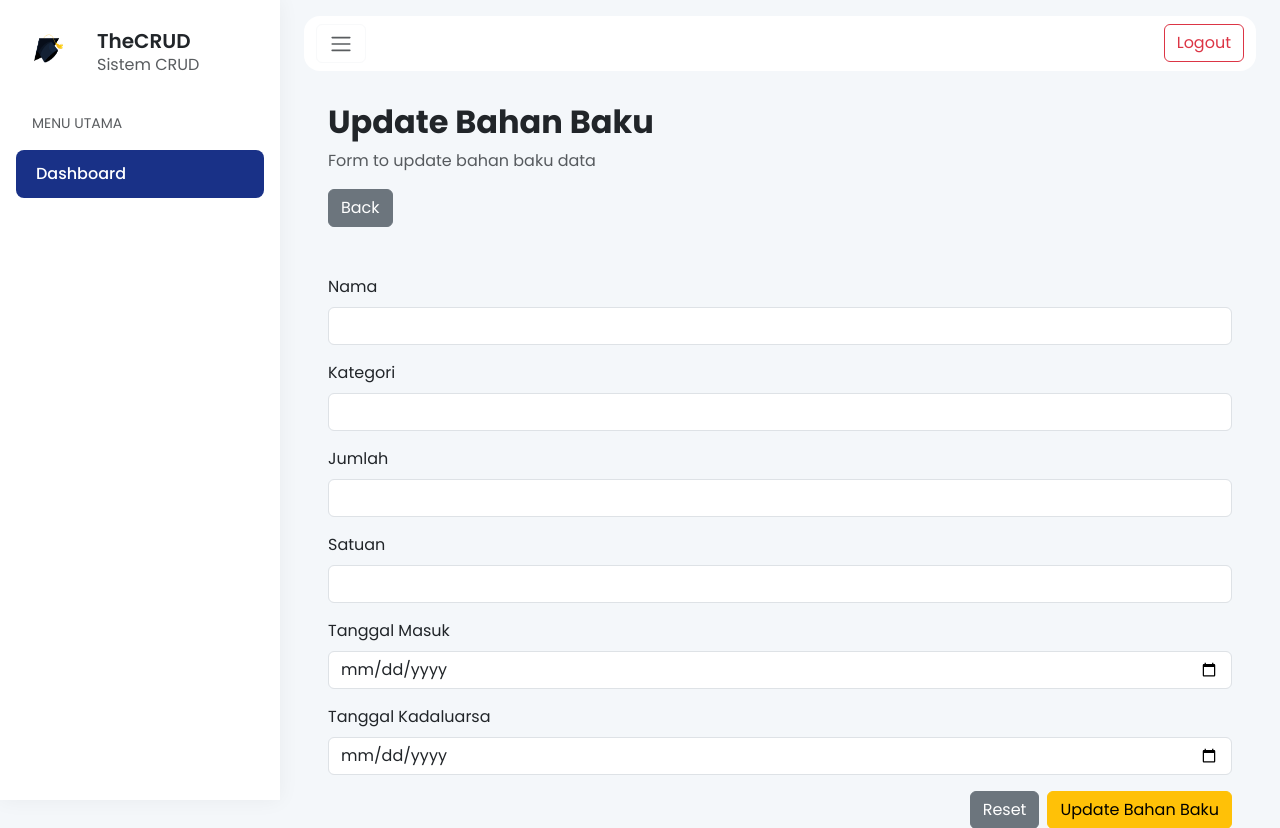
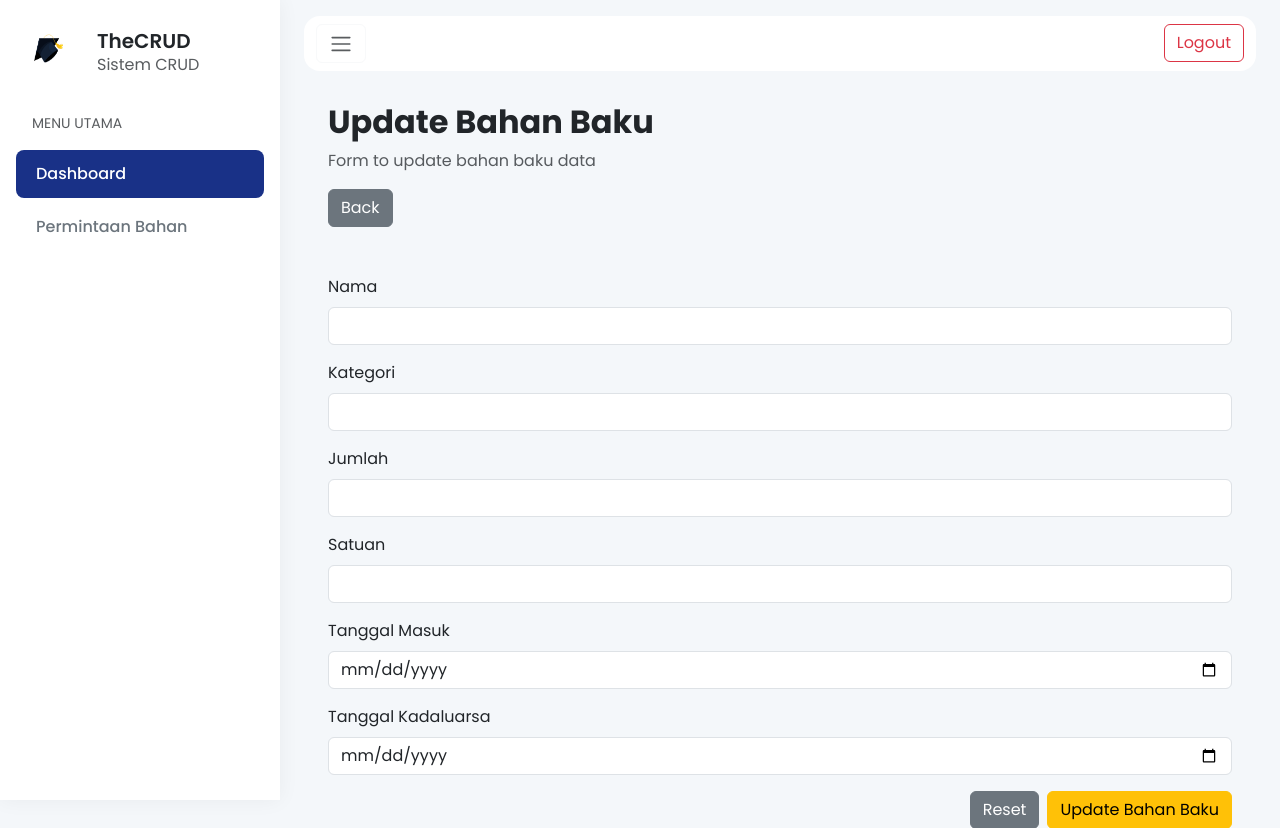
Before and after one commit to Farraskuy/MBG_241511010_2A_Farras-Fadhil-Syafiq, a CodeIgniter 4 app: the page made by app/Views/BahanBaku/edit.php in a window 1280 px wide. Shown: the top 828 px of the page. Run offline with PHP 8.4 and a stand-in for CodeIgniter, Linux system fonts and the light colour scheme; the template is opened without the code that fills it, so the values that code supplies are empty; some libraries are stand-ins or nearby versions.

Commit message:
fix bahan baku edit by farras fadhil syafiq

```diff
--- a/app/Views/BahanBaku/edit.php
+++ b/app/Views/BahanBaku/edit.php
@@ -12,7 +12,7 @@ Update Bahan Baku
     <a href="<?= base_url("bahanbaku") ?>" class="btn btn-secondary">Back</a>
 </div>
 
-<form action="<?= base_url("bahanbaku/update/{$bahanbaku['id']}") ?>" method="post">
+<form action="<?= base_url("bahan-baku/update/{$bahanbaku['id']}") ?>" method="post">
     <?= csrf_field() ?>
     <input type="hidden" name="_method" value="PUT">
 
--- a/app/Views/layout.php
+++ b/app/Views/layout.php
@@ -61,13 +61,11 @@
                     </a>
                 </li>
             <?php endif ?>
-            <?php if (session()->has('users') && session()->get('users')['role'] == 'dapur'): ?>
-                <li class="nav-item">
-                    <a href="<?= base_url('/permintaan-bahan') ?>" class="nav-link <?= service('uri')->getSegment(1) == 'permintaan-bahan' ? 'active' : '' ?>" aria-current="page">
-                        Permintaan Bahan
-                    </a>
-                </li>
-            <?php endif ?>
+            <li class="nav-item">
+                <a href="<?= base_url('/permintaan-bahan') ?>" class="nav-link <?= service('uri')->getSegment(1) == 'permintaan-bahan' ? 'active' : '' ?>" aria-current="page">
+                    Permintaan Bahan
+                </a>
+            </li>
         </ul>
     </aside>
 
```
Also changed, not shown: app/Views/BahanBaku/index.php (+6 -1 lines).
